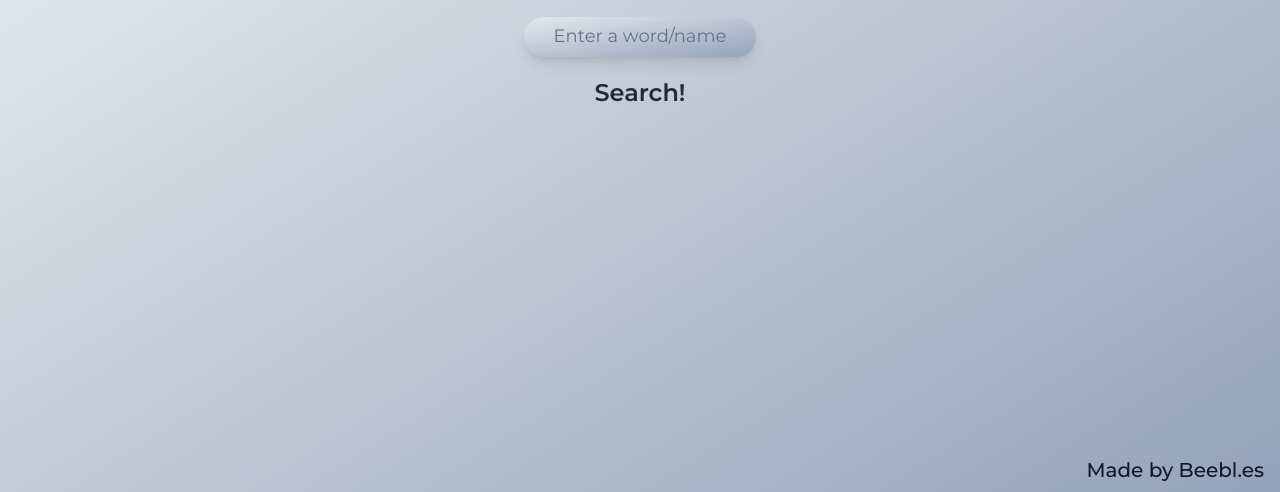
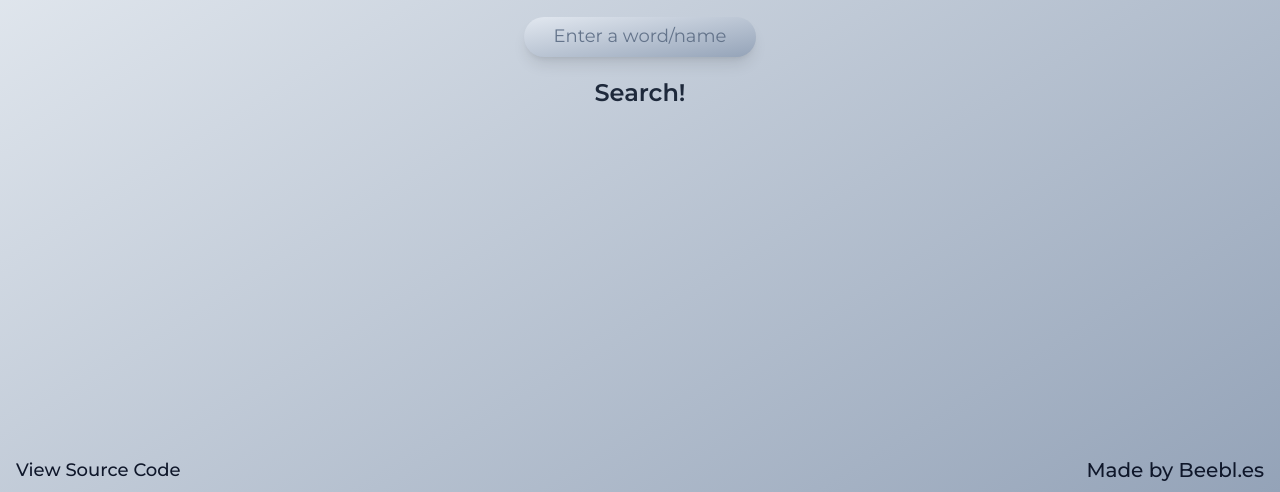
Before and after one commit to beebls/domain-splitter, a website built with Vite: page index.html in a window 1280 px wide. Shown: the part 308-800 px from the top of the page. Built offline with nearby package versions, Linux system fonts and the light colour scheme.

Commit message:
Added source code link
Also repo is public now

```diff
--- a/index.html
+++ b/index.html
@@ -90,7 +90,16 @@
           </div>
         </div>
       </div>
-      <div class="mt-auto ml-auto pr-4 pb-2">
+      <div class="mt-auto flex">
+        <div class="mr-auto pl-4 pb-2">
+          <a
+            href="https://github.com/beebls/domain-splitter"
+            target="_blank"
+            class="font-medium text-slate-900 text-lg"
+            >View Source Code
+          </a>
+        </div>
+        <div class="ml-auto pr-4 pb-2">
           <a
             href="https://beebl.es"
             target="_blank"
@@ -99,6 +108,7 @@
           >
         </div>
       </div>
+    </div>
     <script type="module" src="/main.js"></script>
   </body>
 </html>
```
Lines whose indentation alone changed are shown as unchanged.
